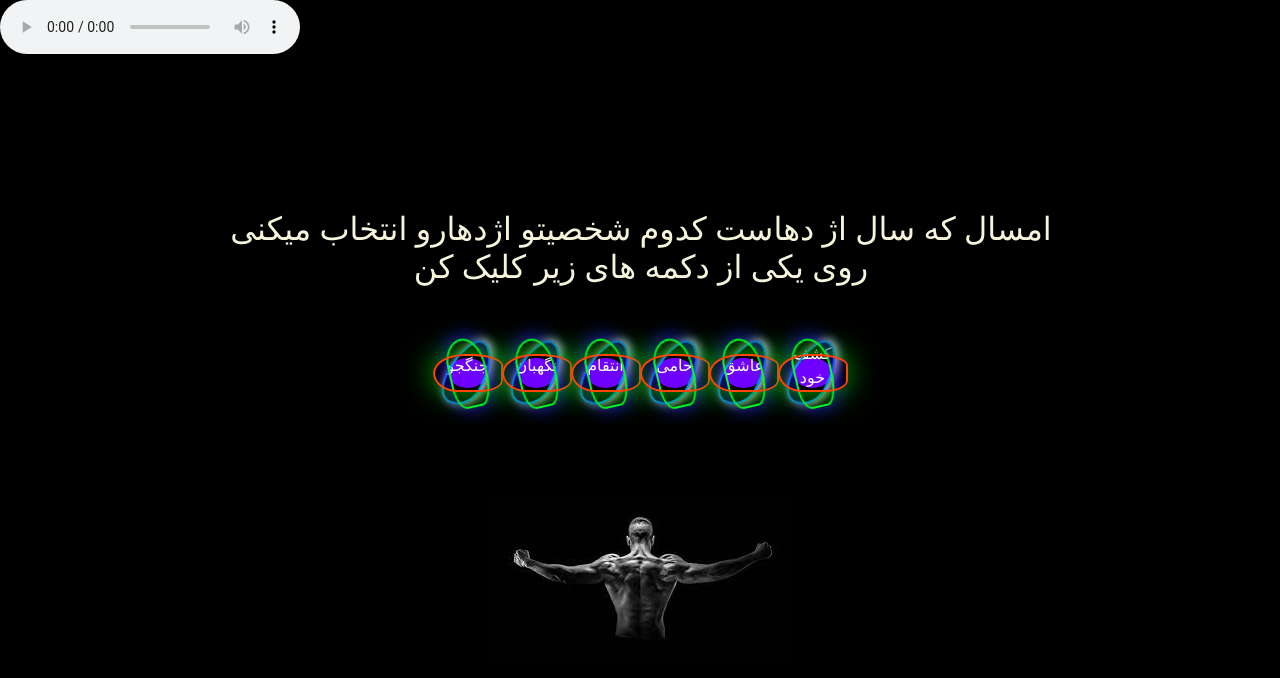
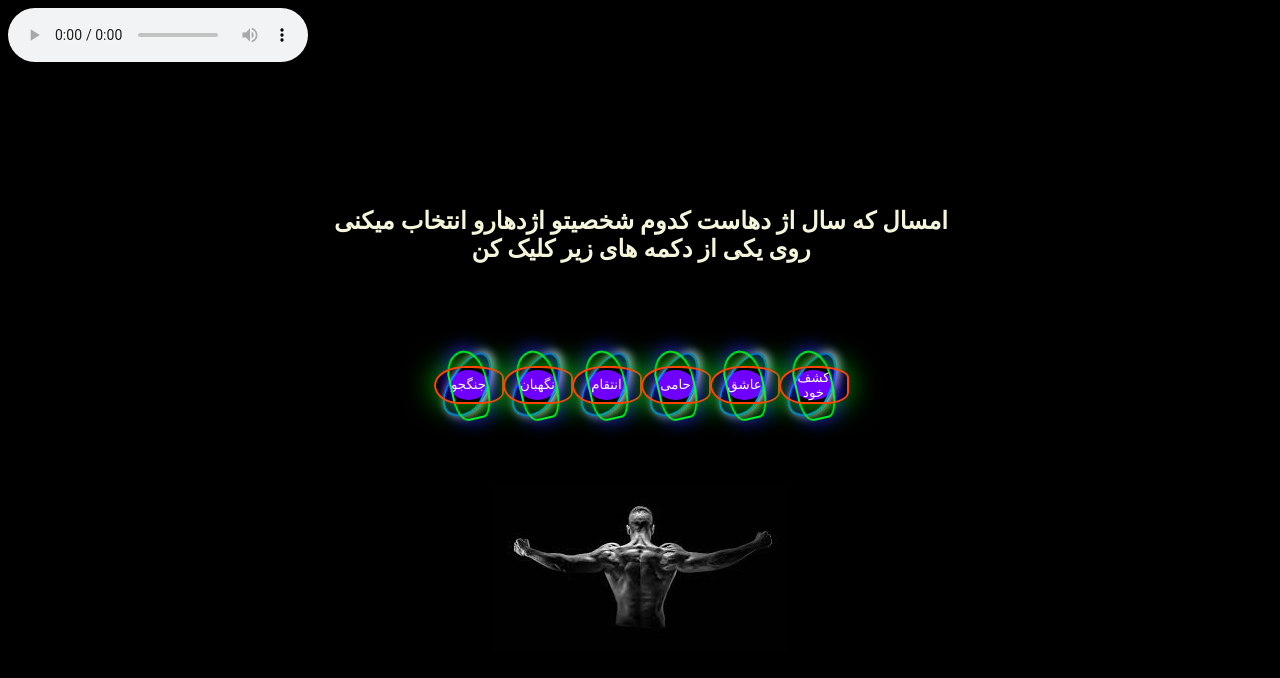
Before and after one commit to afshar001/happy, a plain HTML site: page index.html in a window 1280 px wide. Drawn offline with nearby package versions, Linux system fonts and the light colour scheme.

Commit message:
Update index.html

```diff
--- a/index.html
+++ b/index.html
@@ -55,7 +55,6 @@
      <meta property="og:image:type" content="image/jpeg">
      <meta charset="UTF-8">
     <link rel="stylesheet" href="https://cdn.jsdelivr.net/npm/swiper@11.0.7/swiper.min.css">
-    <link href="https://cdn.jsdelivr.net/npm/bootstrap@5.4.0/dist/css/bootstrap.min.css" rel="stylesheet">
     <link rel="stylesheet" href="style.css">
     <link rel="script" href="jquery-3.6.0.min.js">
     <meta name="viewport" content="width=device-width, initial-scale=1.0">
@@ -73,9 +72,9 @@
         <div class="head">
             <h1>HAPPY <br> NEW <br> YEAR</h1>
         </div>
+        <h2>  امسال که سال اژ دهاست کدوم شخصیتو اژدهارو انتخاب میکنی  <br>روی یکی از دکمه های زیر کلیک کن
+        </h2>
         <br><br>
-        <h2>  امسال که سال اژ دهاست کدوم شخصیتو اژدهارو انتخاب میکنی  <br>روی یکی از دکمه های زیر کلیک کن</div>
-        </h2>
         <br><br>
         <div class="grid-container">
             <div class="buttons">
```
Lines whose indentation alone changed are shown as unchanged.
